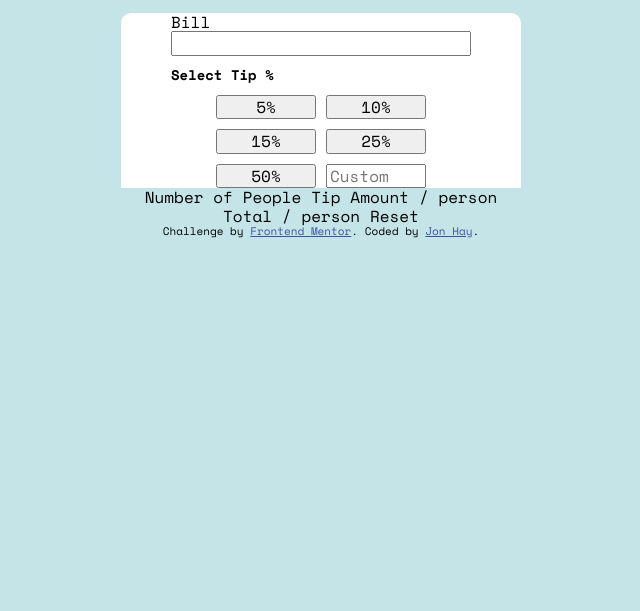
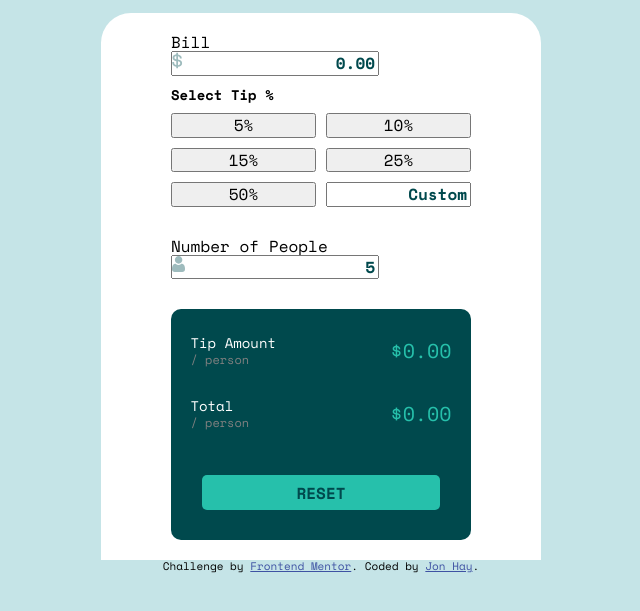
Before and after one commit to jonhayjr/tip-calculator-component, a plain HTML site: page index.html in a window 1280 px wide. Shown: the part 89-700 px from the top of the page, without its empty margins (319-959 px from the left). Drawn offline with nearby package versions, Linux system fonts and the light colour scheme.

Commit message:
Created tip calculator components and styled

```diff
--- a/css/styles.css
+++ b/css/styles.css
@@ -11,6 +11,13 @@ body {
     font-size: 16px;
     background-color: hsl(185, 41%, 84%);
 }
+
+::placeholder {
+    color: hsl(183, 100%, 15%);
+    opacity: 1;
+    text-align: right;
+    font-weight: 700;
+}
 /* =================================
     Base Layout Styles
   ==================================== */
@@ -20,16 +27,9 @@ body {
     justify-content: center;
     align-items: center;
     text-align: center;
-    width: 75%;
+    width: 100%;
     margin: 0 auto;
     max-width: 400px;
-}
-
-.wrapper {
-    display: grid;
-    grid-template-columns: 100px 100px;
-    grid-gap: 10px;
-    justify-content: center;
 }
 
 /*Header*/
@@ -42,8 +42,9 @@ body {
 /*Main*/
 .main {
     background-color: hsl(0, 0%, 100%);
-    border-radius: 10px 10px 0 0;
+    border-radius: 30px 30px 0 0;
     width: 100%;
+    padding: 20px;
 }
 
 /*Bill Amount Section*/
@@ -54,21 +55,104 @@ body {
     margin: 0 auto;
 }
 
-.bill-amount__label {
+.bill-amount__label,
+.bill-input-group,
+.num-of-people-input-group {
     text-align: left;
 }
 
+.bill-input-group img,
+.num-of-people-input-group img {
+    position: absolute;
+    margin-left: 1px;
+    margin-top: 1px;
+}
+
 /*Select Tip Section*/
-.tip-amount {
+.wrapper {
+    display: grid;
+    grid-auto-columns: minmax(100px, 1fr);
+    grid-gap: 10px;
+    justify-content: center;
+    width: 75%;
+    margin: 0 auto;
+}
+
+.tip-percent {
+    display: flex;
+    flex-direction: column;
+    margin: 0 auto 30px auto;
+    width: 100%;
+}
+
+.tip__heading {
+    font-size: 14px;
+    text-align: left;
+    grid-column: 1/3;
+    margin-bottom: 0;
+}
+
+/*Number of people Section*/
+.num-of-people {
     display: flex;
     flex-direction: column;
     width: 75%;
     margin: 0 auto;
 }
 
-.tip__heading {
-    font-size: 14px;
+.num-of-people__label {
     text-align: left;
+}
+
+/*Tip Calculation Section*/
+.tip-calculation {
+    background-color: hsl(183, 100%, 15%);
+    margin: 30px auto 0 auto;
+    width: 70%;
+    padding: 10px;
+    border-radius: 10px;
+}
+
+.tip-amount-section,
+.person-total-section {
+    display: flex;
+    justify-content: center;
+    align-items: center;
+}
+
+.tip-amount-section__label,
+.person-amount__label {
+   font-size: 14px;
+   color: white;
+   width: 200px;
+   text-align: left;
+}
+
+.person-span {
+    color: gray;
+    font-size: 12px;
+    text-align: left;
+}
+
+.tip-amount-section__value,
+.person-total-section__value {
+    color: hsl(172, 67%, 45%);
+    font-size: 20px;
+    text-align: right;
+}
+
+.btn-reset {
+    width: 85%;
+    margin-top: 30px;
+    margin-bottom: 20px;
+    padding: 5px;
+    outline: none;
+    border-radius: 5px;
+    background-color: hsl(172, 67%, 45%);
+    font-weight: 700;
+    border: none;
+    color: hsl(183, 100%, 15%);
+    height: 35px;
 }
 
 /*Footer*/
--- a/index.html
+++ b/index.html
@@ -18,11 +18,14 @@
   <main class="main">
     <div class="bill-amount">
       <label for="bill" class="bill-amount__label">Bill</label>
-      <input type="text" name="bill" id="bill">
+      <div class="bill-input-group">
+        <img src="/images/icon-dollar.svg" alt="dollar symbol">
+        <input type="text" name="bill" id="bill" placeholder="0.00">
+      </div>
     </div>
-    <div class="tip-amount">
-      <h2 class="tip__heading">Select Tip %</h2>
+    <div class="tip-percent">
       <div class="wrapper">
+        <h2 class="tip__heading">Select Tip %</h2>
         <button>5%</button>
         <button>10%</button>
         <button>15%</button>
@@ -30,20 +33,27 @@
         <button>50%</button>
         <input type="text" placeholder="Custom" id="custom">
       </div>
+    </div>
+    <div class="num-of-people">
+      <label for="person-count" class="num-of-people__label">Number of People</label>
+      <div class="num-of-people-input-group">
+        <img src="/images/icon-person.svg" alt="person icon">
+        <input type="text" name="person-count" id="person-count" placeholder=5>
+      </div>
+    </div>
+    <div class="tip-calculation">
+      <div class="tip-amount-section">
+        <p class="tip-amount-section__label">Tip Amount<br><span class="person-span">/ person</span></p>
+        <p class="tip-amount-section__value">$0.00</p>
+      </div>
 
+      <div class="person-total-section">
+        <p class="person-amount__label">Total<br><span class="person-span">/ person</span></p>
+        <p class="person-total-section__value">$0.00</p>
+      </div>
+      <button type="submit" class="btn btn-reset">RESET</button>
     </div>
   </main>
-
-
-  Number of People
-
-  Tip Amount
-  / person
-
-  Total
-  / person
-
-  Reset
 
   <footer class="footer">
     Challenge by <a href="https://www.frontendmentor.io?ref=challenge" target="_blank" class="footer__link">Frontend Mentor</a>.
```
